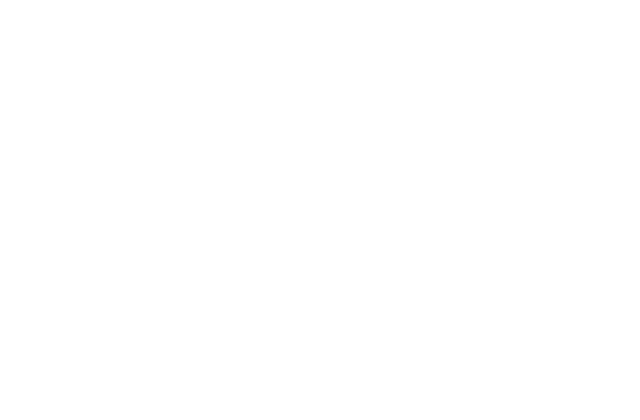
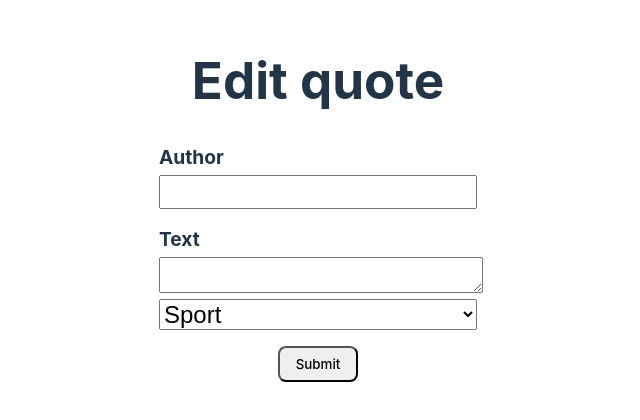
Before and after one commit to fanerotim/Quotes, a React (Vite) app in the folder client/vite-project/: page /quotes/edit-quote/1 in a window 1280 px wide. Before the commit this address had no page. Shown: the part 200-620 px from the top of the page, without its empty margins (322-962 px from the left). Built offline with nearby package versions, Linux system fonts and the light colour scheme.

Commit message:
create a custom hook that handles updating a quote

```diff
--- a/client/vite-project/src/App.jsx
+++ b/client/vite-project/src/App.jsx
@@ -13,7 +13,7 @@ function App() {
         <Route path='/' element={<Home />}></Route>
         <Route path='/quotes' element={<Quotes />}></Route>
         <Route path='/quotes/add-quote' element={<AddQuote/>}></Route>
-        <Route path='/quotes/edit-quote' element={<EditQuote/>}></Route>
+        <Route path='/quotes/edit-quote/:quoteId' element={<EditQuote/>}></Route>
       </Routes>
     </>
   )
--- a/client/vite-project/src/components/edit-quote/EditQuote.jsx
+++ b/client/vite-project/src/components/edit-quote/EditQuote.jsx
@@ -1,9 +1,52 @@
+import useForm from '../../hooks/useForm';
+import './EditQuote.scss'
+import { useParams } from 'react-router-dom';
+import useEditQuote from '../../hooks/useEditQuote';
+
 const EditQuote = () => {
 
+    const { quoteId } = useParams();
+    const { values, handleChange } = useForm();
+    const { edit } = useEditQuote();
+
+    const handleSubmit = (e) => {
+        e.preventDefault();
+        const updatedQuote = edit(values, quoteId)
+    }
 
     return (
         <>
             <h1>Edit quote</h1>
+
+            <form
+                onSubmit={handleSubmit}>
+                <section>
+                    <label>Author</label>
+                    <input
+                        onChange={handleChange}
+                        name='author'
+                    />
+                </section>
+
+                <section>
+                    <label>Text</label>
+                    <textarea
+                        onChange={handleChange}
+                        name="text">
+                    </textarea>
+                </section>
+
+                <section>
+                    <select
+                        onChange={handleChange}
+                        name="category">
+                        <option value="sport">Sport</option>
+                        <option value="comedy">Comedy</option>
+                        <option value="history">History</option>
+                    </select>
+                </section>
+                <button>Submit</button>
+            </form>
         </>
     )
 }
--- a/client/vite-project/src/components/edit-quote/EditQuote.scss
+++ b/client/vite-project/src/components/edit-quote/EditQuote.scss
@@ -0,0 +1,7 @@
+form textarea {
+    width: 100%;
+}
+
+form select {
+    width: 100%;
+}
--- /dev/null
+++ b/client/vite-project/src/hooks/useEditQuote.js
@@ -0,0 +1,13 @@
+const useEditQuote = () => {
+
+    const edit = (values, quoteId) => {
+        console.log('values', values);
+        console.log('quoteId', quoteId);
+    }
+
+    return {
+        edit
+    }
+}
+
+export default useEditQuote;
```
